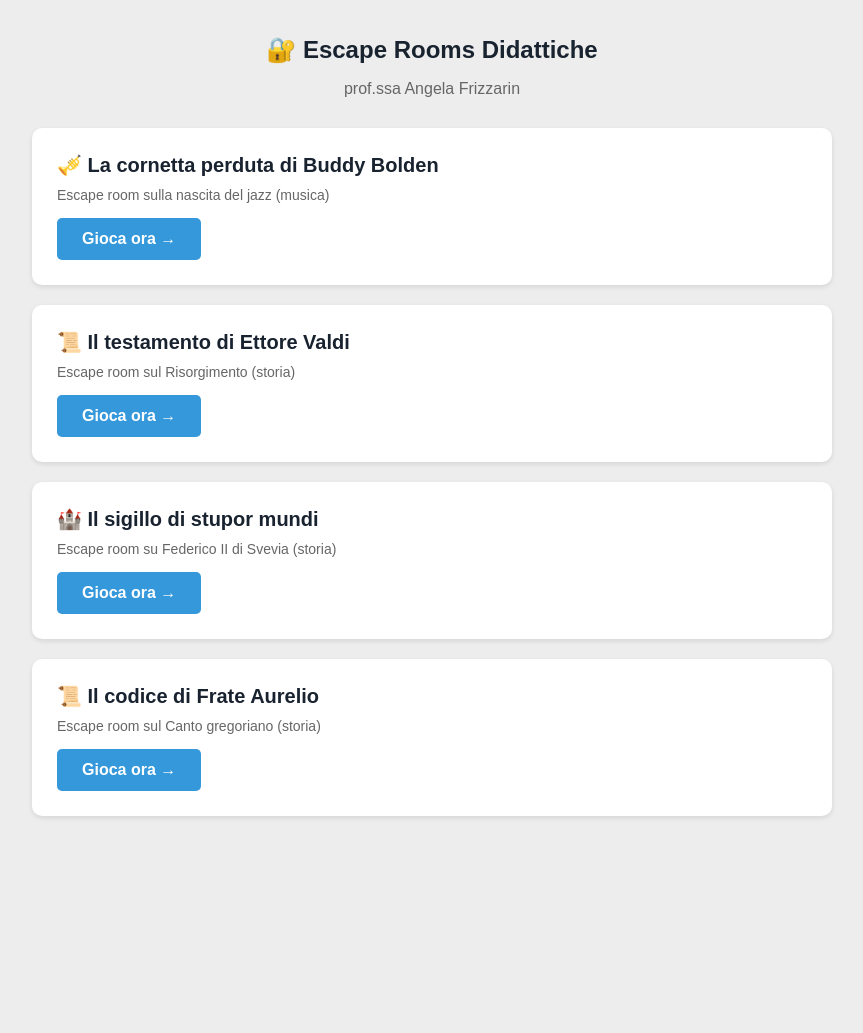
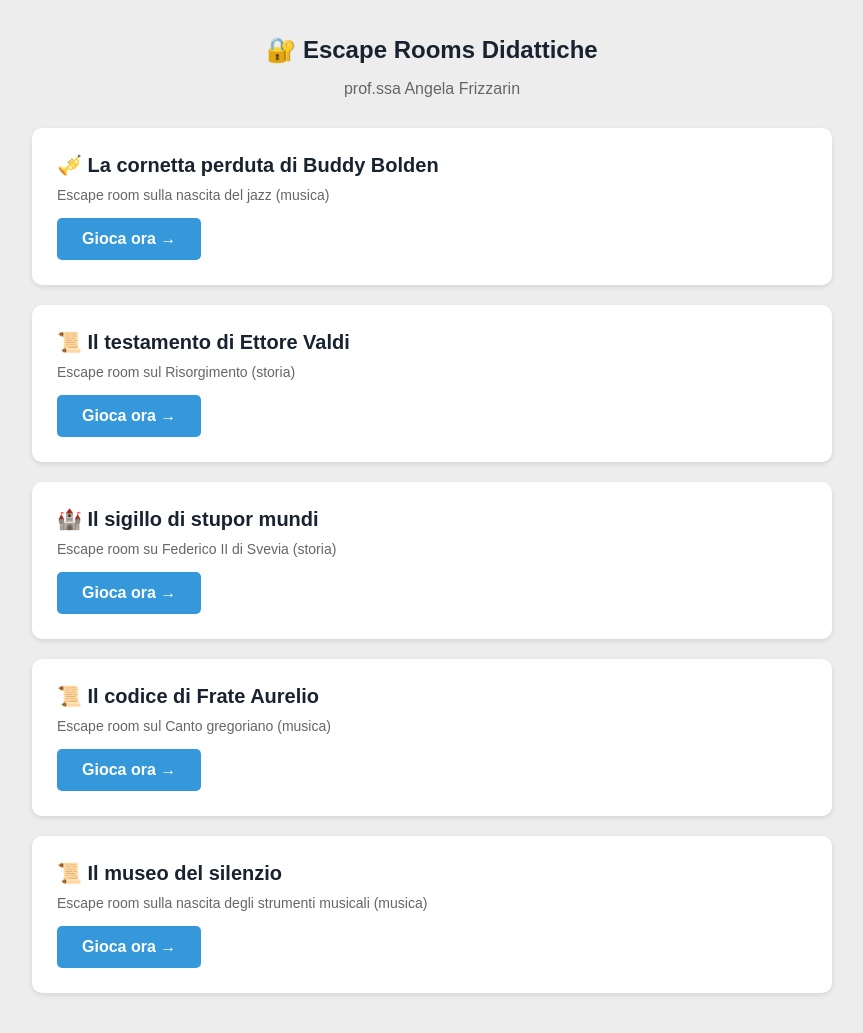
Before and after one commit to Frizza66/escape-rooms, a plain HTML site: page index.html in a window 1280 px wide. Shown: the whole page, without its empty margins (208-1071 px from the left). Before the commit the page ends 856 px from the top, so only its background shows below. Drawn offline with Linux system fonts and the light colour scheme.

Commit message:
Update index.html

```diff
--- a/index.html
+++ b/index.html
@@ -89,8 +89,14 @@
 
            <div class="escape-card">
             <div class="escape-title">📜 Il codice di Frate Aurelio</div>
-            <div class="escape-subtitle">Escape room sul Canto gregoriano (storia)</div>
+            <div class="escape-subtitle">Escape room sul Canto gregoriano (musica)</div>
             <a href="frate-aurelio.html" class="play-button">Gioca ora →</a>
+        </div>
+
+        <div class="escape-card">
+            <div class="escape-title">📜 Il museo del silenzio</div>
+            <div class="escape-subtitle">Escape room sulla nascita degli strumenti musicali (musica)</div>
+            <a href="museo-silenzio.html" class="play-button">Gioca ora →</a>
         </div>
     </div>
 </body>
```
